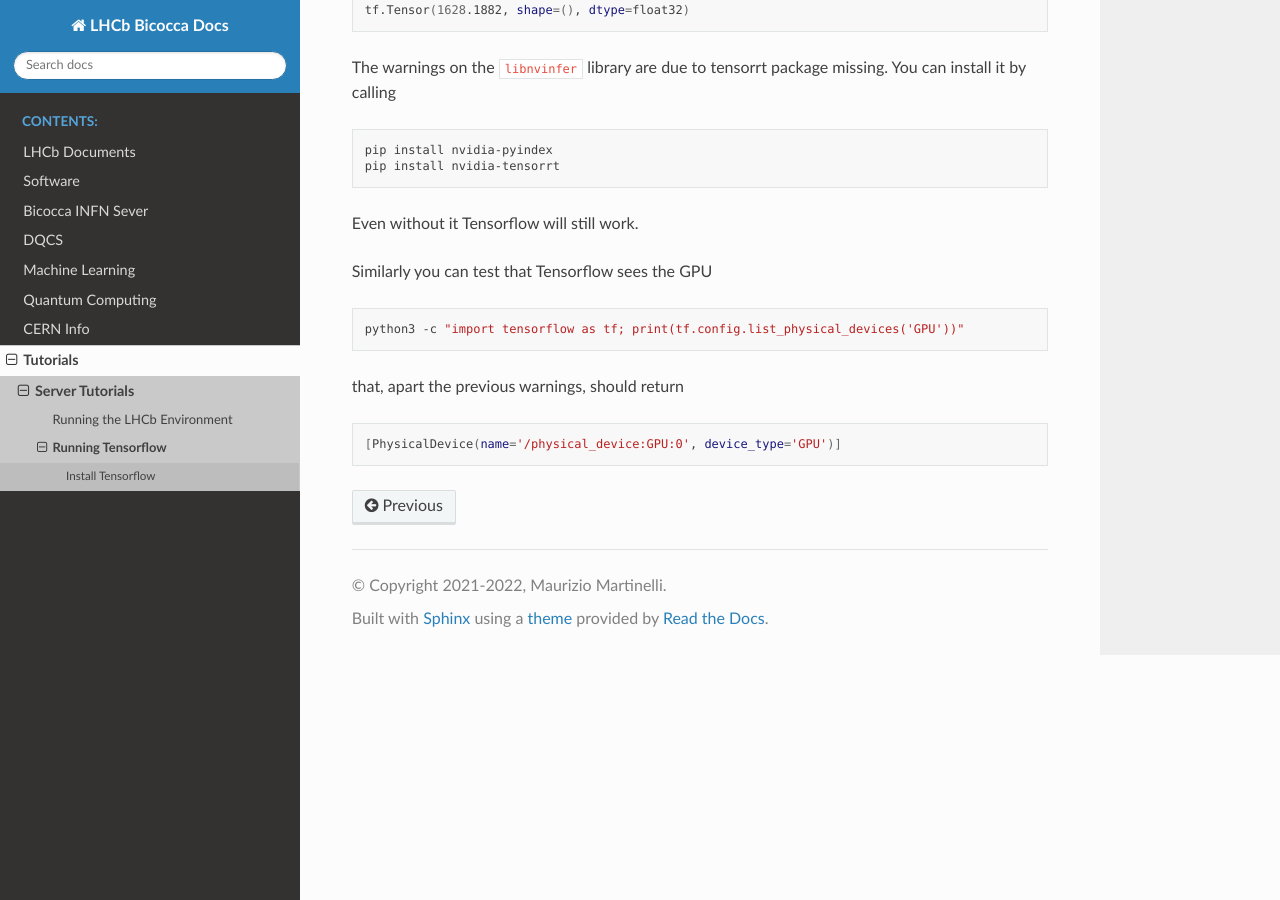
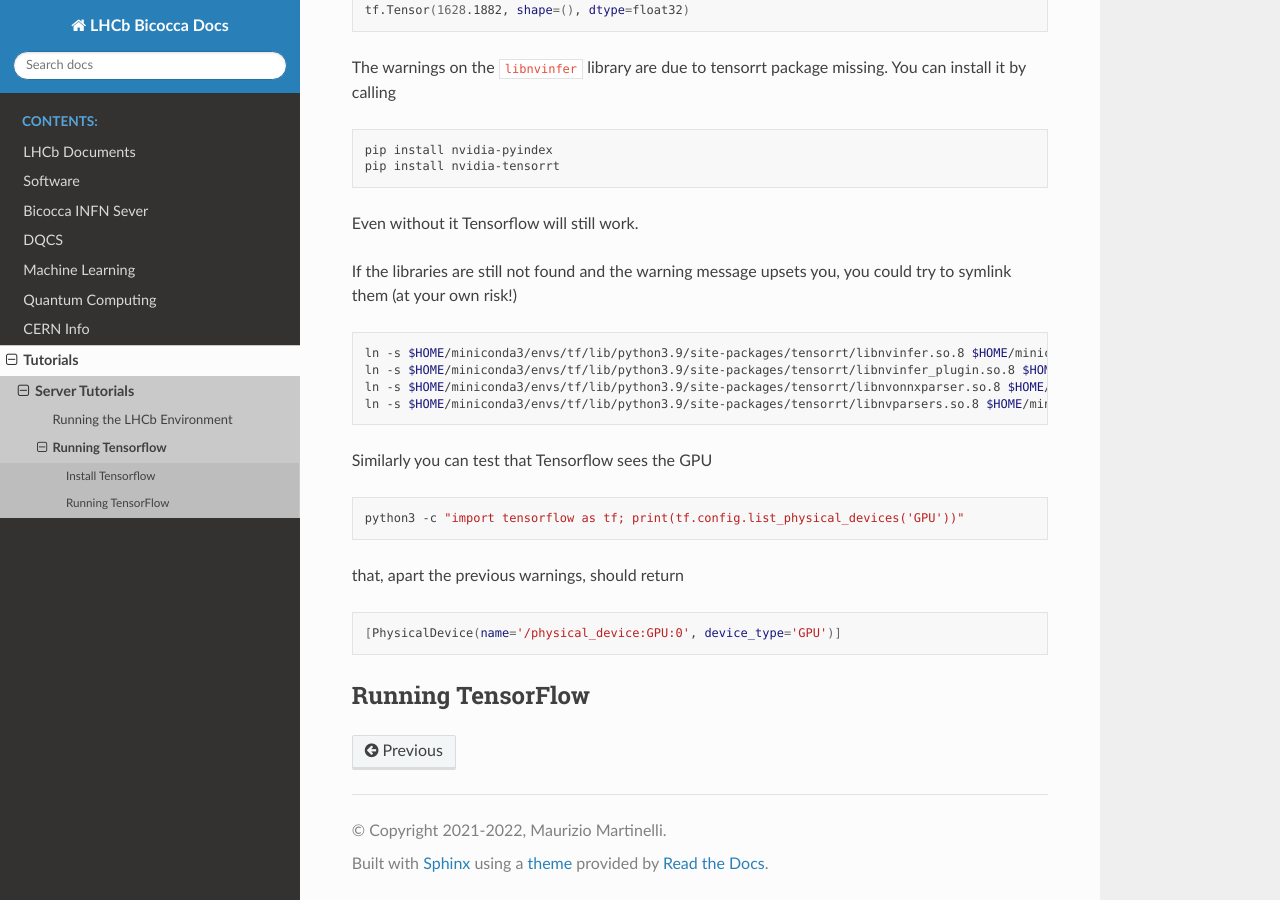
Before and after one commit to lhcb-bicocca/documentation, a Sphinx documentation site: the page built from docs/source/tutorials/server/tensorflow.rst, in a window 1280 px wide and 900 px high, scrolled down 1346 px. Built offline with Sphinx 7.4.7 and the Read the Docs theme 2.0.0, drawn with Linux system fonts in a browser that asks for light colours.

Commit message:
added instructions to remove libnvinfer.so.7 warning

```diff
--- a/docs/source/tutorials/server/tensorflow.rst
+++ b/docs/source/tutorials/server/tensorflow.rst
@@ -77,15 +77,14 @@ You can install it by calling
 
 Even without it Tensorflow will still work.
 
-.. If the libraries are still not found, you could try to symlink them
+If the libraries are still not found and the warning message upsets you, you could try to symlink them (at your own risk!)
 
-.. .. code-block:: bash
+.. code-block:: bash
 
-..     ln -s $HOME/miniconda3/envs/tf/lib/python3.9/site-packages/tensorrt/libnvinfer.so.8 $HOME/miniconda3/envs/tf/lib/libnvinfer.so.7
-..     ln -s $HOME/miniconda3/envs/tf/lib/python3.9/site-packages/tensorrt/libnvinfer_plugin.so.8 $HOME/miniconda3/envs/tf/lib/libnvinfer_plugin.so.7
-..     ln -s $HOME/miniconda3/envs/tf/lib/python3.9/site-packages/tensorrt/libnvonnxparser.so.8 $HOME/miniconda3/envs/tf/lib/libnvonnxparser.so.7
-..     ln -s $HOME/miniconda3/envs/tf/lib/python3.9/site-packages/tensorrt/libnvparsers.so.8 $HOME/miniconda3/envs/tf/lib/libnvparsers.so.7
-
+    ln -s $HOME/miniconda3/envs/tf/lib/python3.9/site-packages/tensorrt/libnvinfer.so.8 $HOME/miniconda3/envs/tf/lib/libnvinfer.so.7
+    ln -s $HOME/miniconda3/envs/tf/lib/python3.9/site-packages/tensorrt/libnvinfer_plugin.so.8 $HOME/miniconda3/envs/tf/lib/libnvinfer_plugin.so.7
+    ln -s $HOME/miniconda3/envs/tf/lib/python3.9/site-packages/tensorrt/libnvonnxparser.so.8 $HOME/miniconda3/envs/tf/lib/libnvonnxparser.so.7
+    ln -s $HOME/miniconda3/envs/tf/lib/python3.9/site-packages/tensorrt/libnvparsers.so.8 $HOME/miniconda3/envs/tf/lib/libnvparsers.so.7
 
 Similarly you can test that Tensorflow sees the GPU
 
@@ -98,3 +97,6 @@ that, apart the previous warnings, should return
 .. code-block:: bash
 
     [PhysicalDevice(name='/physical_device:GPU:0', device_type='GPU')]
+
+Running TensorFlow
+******************
```
